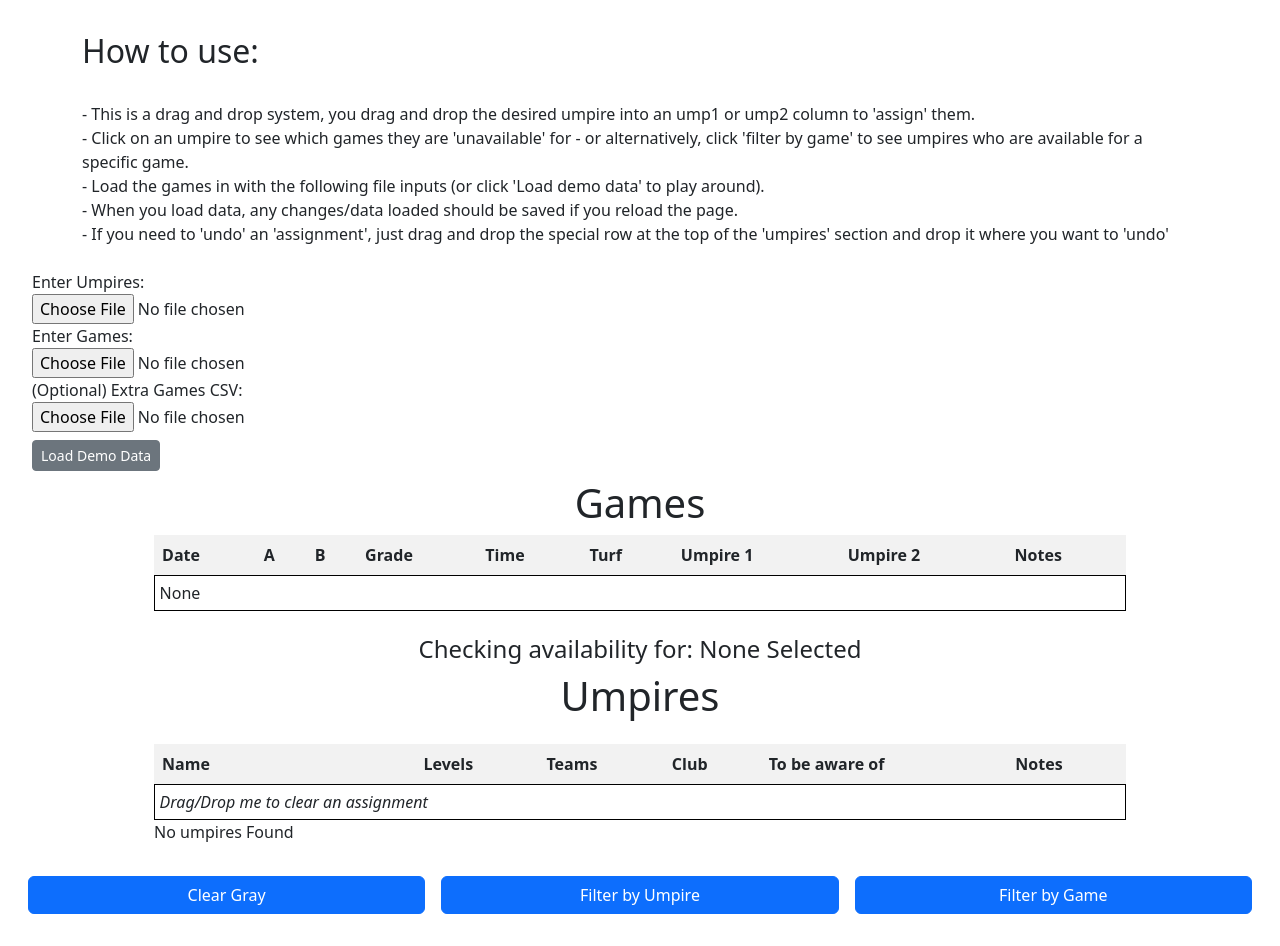
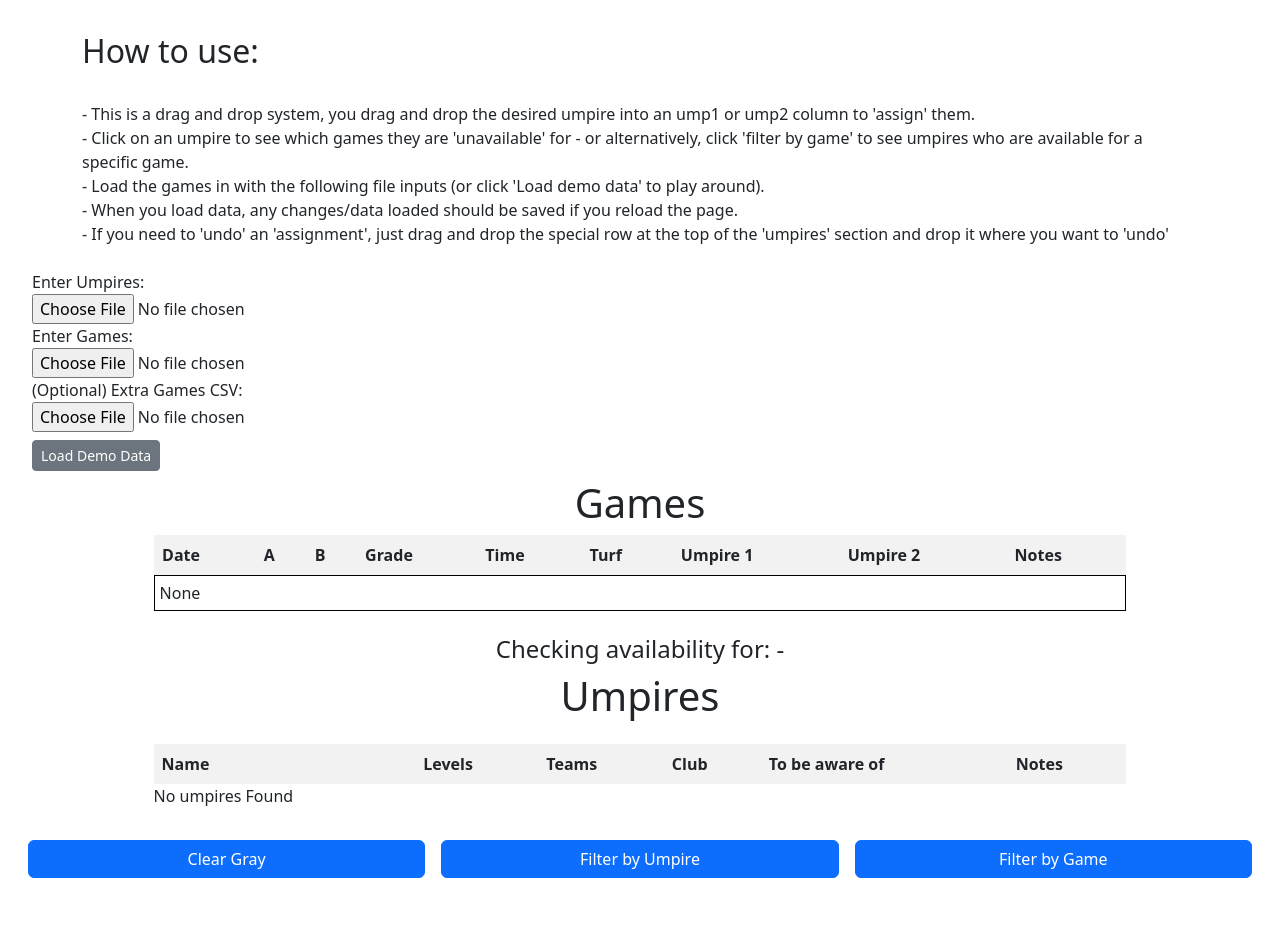
Before and after one commit to Skwangles/openUmpireAssigner, a React (Create React App) app: page / in a window 1280 px wide. After the commit the page ends 910 px from the top, so only its background shows below. Built offline with nearby package versions, Linux system fonts and the light colour scheme.

Commit message:
Renaming and hiding 'special' row when it isn't needed

```diff
--- a/src/App.js
+++ b/src/App.js
@@ -152,7 +152,7 @@ const handleUmpiresUpload = (event) => {
         </Games>
       </div>
       <br/>
-      <h4>Checking availability for: {highlightType === "game" ? (selectedGame.hasOwnProperty("A") ? selectedGame.Date + '@' + selectedGame.Time + " - " + selectedGame.A + ' vs ' + selectedGame.B : "None selected") : selectedUmpire.hasOwnProperty("Name") ? selectedUmpire.Name : "None Selected"}</h4>
+      <h4>Checking availability for: {highlightType === "game" ? (selectedGame.hasOwnProperty("A") ? selectedGame.Date + '@' + selectedGame.Time + " - " + selectedGame.A + ' vs ' + selectedGame.B : "-") : selectedUmpire.hasOwnProperty("Name") ? selectedUmpire.Name : "-"}</h4>
       {/* Umpires list and information */}
       <h1>Umpires</h1>
       <div className="py-3 d-flex flex-row justify-content-center ">
--- a/src/Umpires.js
+++ b/src/Umpires.js
@@ -48,9 +48,11 @@ console.log(umpires)
         </tr>
       </thead>
       <tbody>
+        {umpires.length > 0 ?
         <tr draggable onDragStart={(event) => handleDragStartOfEmpty(event)}>
           <td colSpan={6}><i>Drag/Drop me to clear an assignment</i></td>
-        </tr>
+        </tr> : ""
+        }
         {/* Umpire rows*/}
         {umpComponents}
 
```
